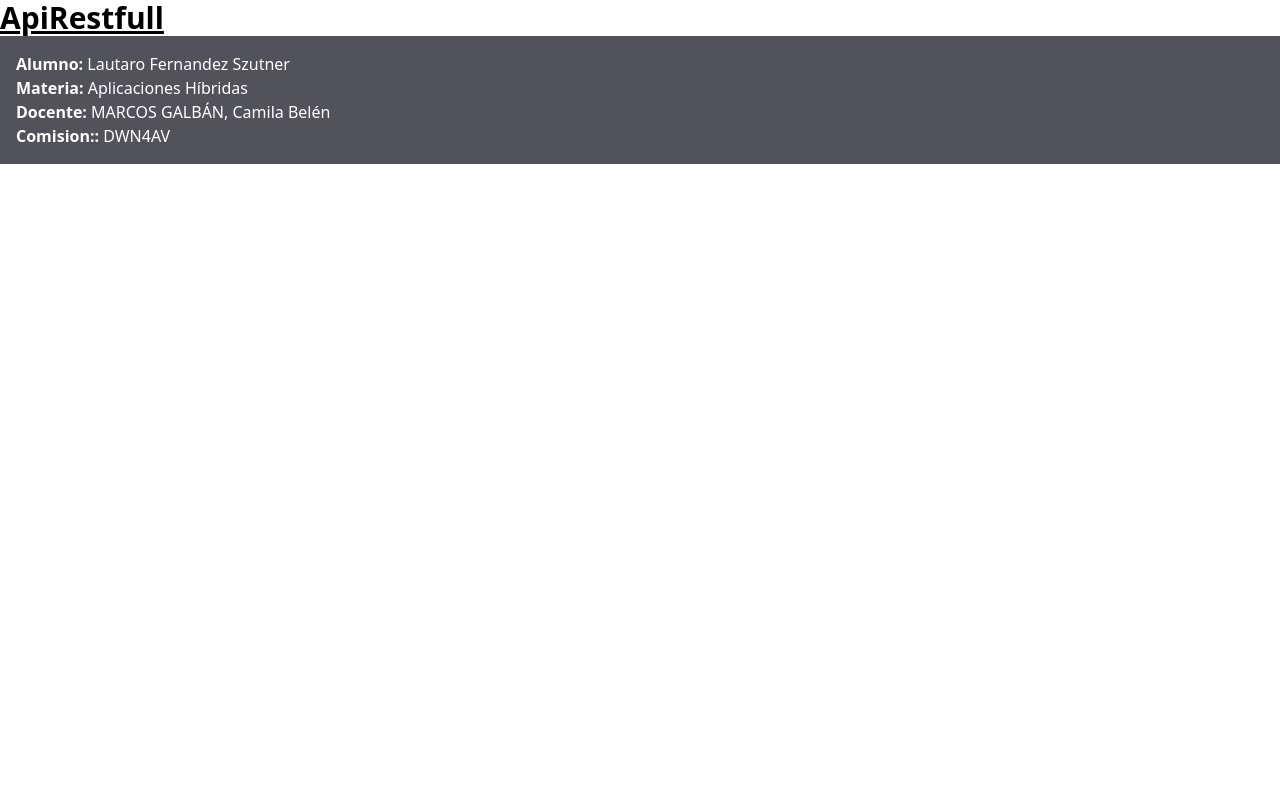
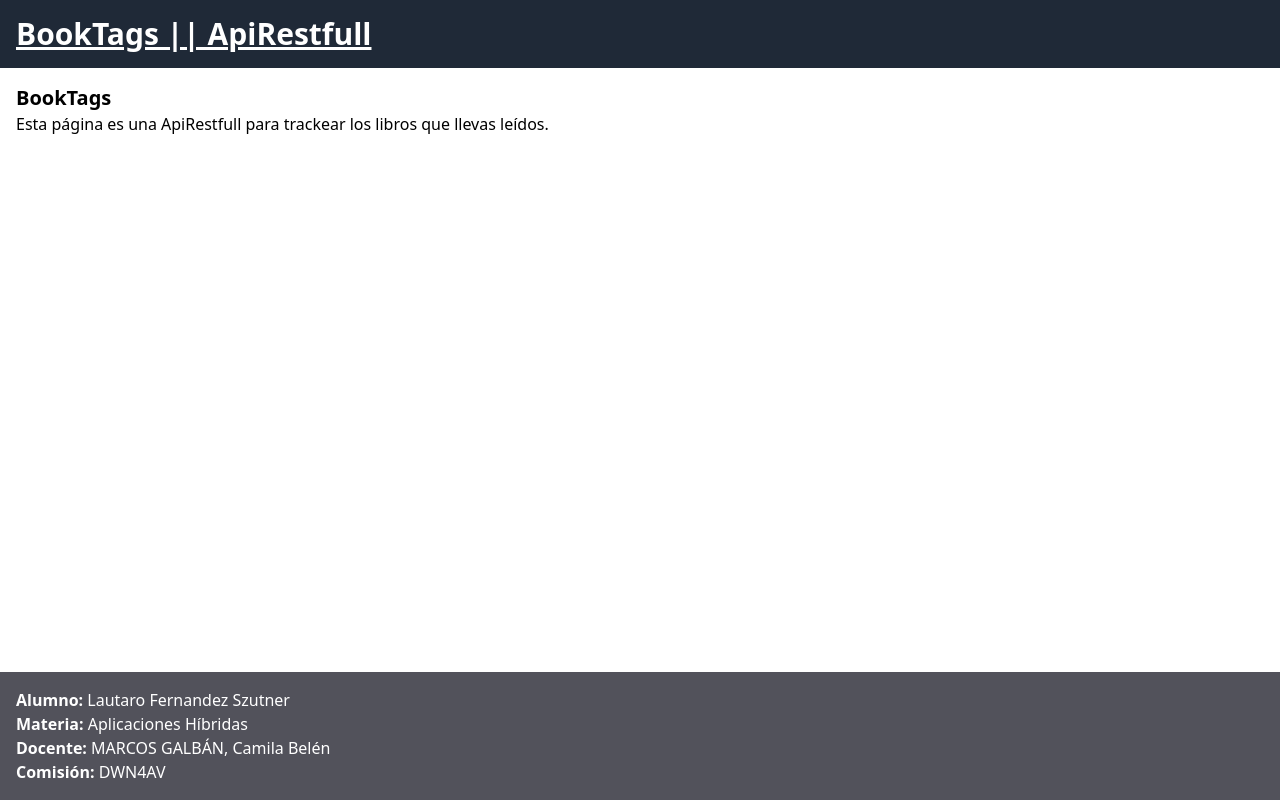
Before and after one commit to Lau-szutner/aplicaciones-hibridas-api, a website: page public/index.html in a window 1280 px wide. Drawn offline with nearby package versions, Linux system fonts and the light colour scheme.

```diff
--- a/public/index.html
+++ b/public/index.html
@@ -4,39 +4,38 @@
 <head>
     <meta charset="UTF-8">
     <meta name="viewport" content="width=device-width, initial-scale=1.0">
-    <title>Document</title>
+    <title>BookTags</title>
     <script src="https://cdn.tailwindcss.com"></script>
 </head>
 
-<body>
-    <header>
+<body class="min-h-screen flex flex-col">
+    <header class="bg-gray-800 text-white p-4">
         <h1 class="text-3xl font-bold underline">
-            ApiRestfull
+            BookTags || ApiRestfull
         </h1>
+        <form action=""></form>
     </header>
-    <main>
 
+    <main class="flex-grow container mx-auto p-4">
+        <h2 class="text-xl font-semibold">BookTags</h2>
+        <p>Esta página es una ApiRestfull para trackear los libros que llevas leídos.</p>
     </main>
+
     <footer class="bg-zinc-600 p-4 text-white">
         <div>
-            <span class="font-bold">
-                Alumno:
-            </span>
-            Lautaro Fernandez Szutner
+            <span class="font-bold">Alumno:</span> Lautaro Fernandez Szutner
         </div>
         <div>
-            <span class="font-bold">Materia:</span>
-            Aplicaciones Híbridas
+            <span class="font-bold">Materia:</span> Aplicaciones Híbridas
         </div>
         <div>
-            <span class="font-bold">Docente:</span>
-            MARCOS GALBÁN, Camila Belén
+            <span class="font-bold">Docente:</span> MARCOS GALBÁN, Camila Belén
         </div>
         <div>
-            <span class="font-bold">Comision::</span>
-            DWN4AV
+            <span class="font-bold">Comisión:</span> DWN4AV
         </div>
     </footer>
+
     <script src="../app.js"></script>
 </body>
 
```
